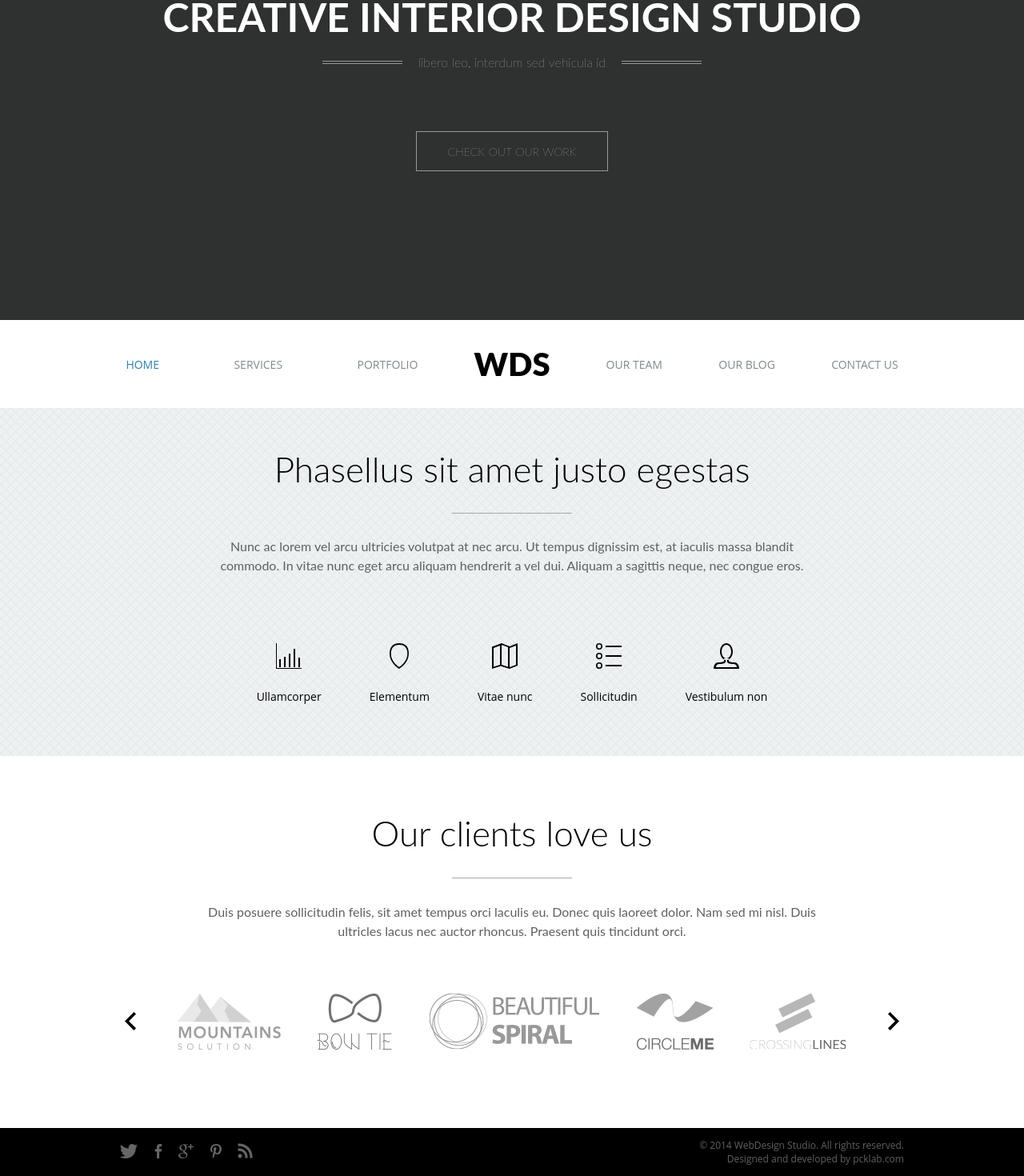
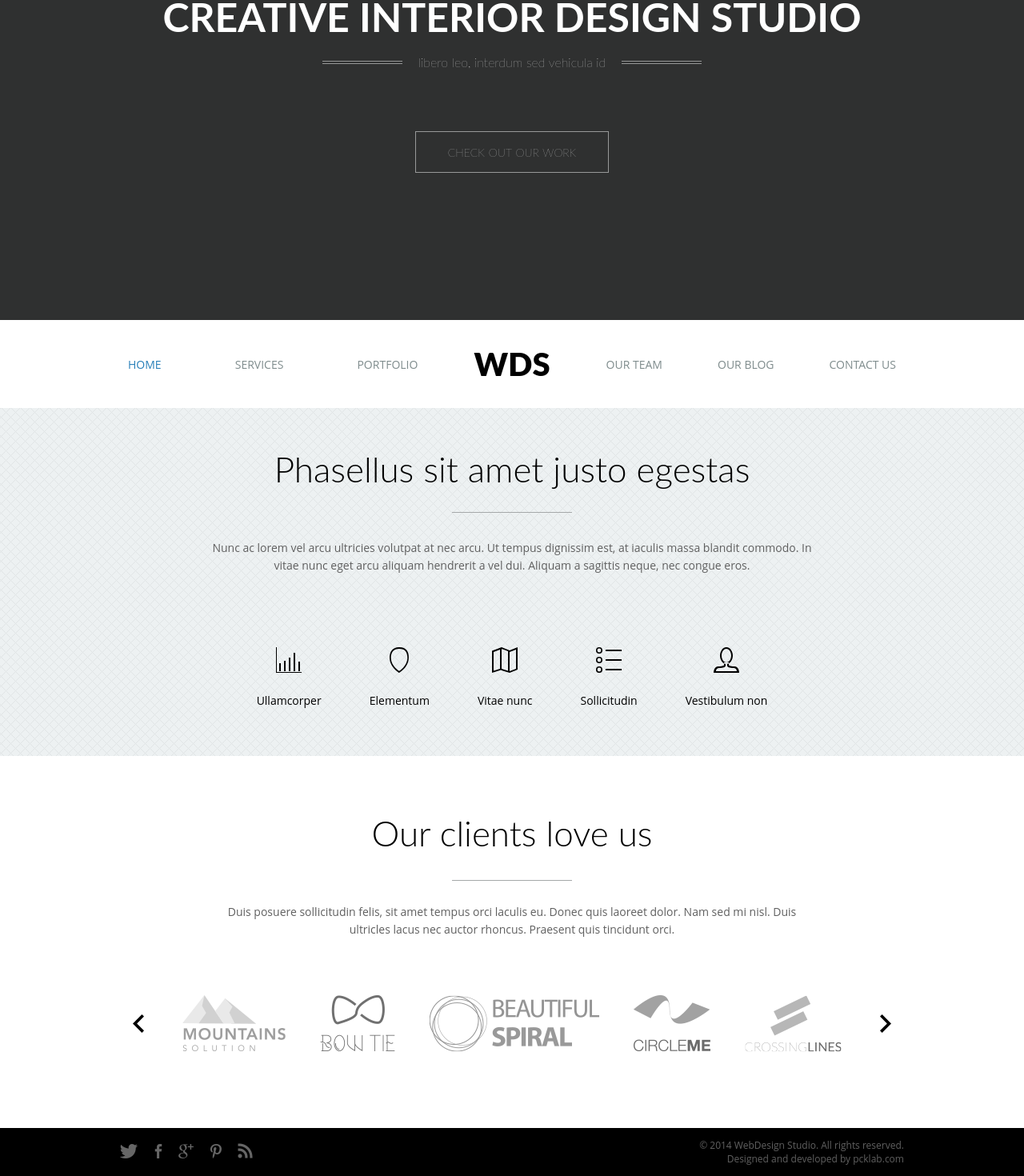
Before and after one commit to Kefir103/wds_pixelperfect, a React app: page / in a window 1280 px wide. Shown: the part 205-1675 px from the top of the page at 80% size. Built offline with nearby package versions, Linux system fonts and the light colour scheme.

Commit message:
Changed padding style to max-width and refactored code closer to BEM

```diff
--- a/public/styles.css
+++ b/public/styles.css
@@ -1,39 +1,44 @@
 .banner {
+  height: 605px;
+  background-color: #2f3030; }
+
+.banner__container {
   box-sizing: border-box;
   display: flex;
   flex-direction: column;
   align-items: center;
-  height: 605px;
-  background-color: #2f3030;
-  color: white;
-  padding: 0 150px; }
-  .banner .banner-text {
+  max-width: 960px;
+  margin: 0 auto;
+  color: white; }
+  .banner__container .banner__container-text {
     text-align: center;
     margin-top: 140px; }
-    .banner .banner-text > p {
+    .banner__container .banner__container-text > p {
       margin: 17px 0;
       font-size: 16px; }
-    .banner .banner-text h1 {
+    .banner__container .banner__container-text h1 {
       font-size: 50px;
       margin: 15px 0; }
-    .banner .banner-text .banner-text-dots {
+    .banner__container .banner__container-text .banner__container-text-dots {
       font-weight: 200; }
-      .banner .banner-text .banner-text-dots:after, .banner .banner-text .banner-text-dots:before {
+      .banner__container .banner__container-text .banner__container-text-dots:after, .banner__container .banner__container-text .banner__container-text-dots:before {
         content: '\2022';
         font-size: 18px;
         margin: 0 12px;
         color: #979898; }
-  .banner .banner-text-lines {
+  .banner__container .banner__container-text-lines {
     font-weight: 200;
     vertical-align: middle; }
-  .banner .svg-lines {
+  .banner__container .svg-lines {
     width: 100px;
     margin: 0 20px;
     padding: 4px 0;
     height: 4px; }
-  .banner .banner-href-wrapper {
-    margin: 60px 0 180px; }
-    .banner .banner-href-wrapper .btn-checkout-work {
+  .banner__container .banner__href {
+    display: flex;
+    align-items: center;
+    justify-content: center;
+    margin: 60px 0 180px;
     height: 50px;
     width: 240px;
     border: 1px solid #979898;
@@ -41,96 +46,98 @@
     background: transparent;
     word-spacing: 1px;
     font: 100 14px Lato;
-      font-stretch: expanded;
     text-decoration: none; }
-      .banner .banner-href-wrapper .btn-checkout-work:hover, .banner .banner-href-wrapper .btn-checkout-work:active, .banner .banner-href-wrapper .btn-checkout-work:visited, .banner .banner-href-wrapper .btn-checkout-work:focus {
+    .banner__container .banner__href:hover, .banner__container .banner__href:active, .banner__container .banner__href:visited, .banner__container .banner__href:focus {
       color: white; }
 
 .homepage-nav_light {
+  width: 100%;
+  height: 110px;
+  background-color: white; }
+
+.homepage-nav_dark {
+  width: 100%;
+  background-color: black; }
+
+.homepage-nav__container {
   box-sizing: border-box;
-  width: 100%;
+  max-width: 960px;
+  height: 100%;
   display: flex;
   flex-direction: row;
   align-items: center;
   justify-content: center;
-  height: 110px;
-  padding: 0 150px;
-  background: white; }
+  margin: 0 auto; }
 
-.homepage-nav_dark {
-  box-sizing: border-box;
-  width: 100%;
-  display: flex;
-  flex-direction: row;
-  align-items: center;
-  justify-content: center;
-  height: 80px;
-  padding: 0 150px;
-  background: black; }
-
-.wds-logo_light-scheme {
+.homepage-nav__wds-logo_lightScheme {
   font-size: 40px;
   font-weight: 900;
   margin: 0 70px;
   color: black; }
 
-.wds-logo_dark-scheme {
+.homepage-nav__wds-logo_darkScheme {
   font-size: 40px;
   font-weight: 900;
   margin: 0 70px;
   color: white; }
 
-.homepage-nav-wrapper {
+.homepage-nav__links {
   display: flex;
   flex-direction: row;
   width: 365px;
   justify-content: space-between; }
 
-.homepage-nav-href {
+.homepage-nav__href {
   font-family: 'Open Sans';
   font-size: 14px;
   text-decoration: none;
   color: #7f8c8d; }
 
-.content__info-box {
+.info-box {
+  height: 435px;
+  background-image: url("./images/background/HomePage_Content_Background.png"); }
+
+.info-box__container {
   box-sizing: border-box;
   display: flex;
   flex-direction: column;
   align-items: center;
-  height: 435px;
-  background-image: url("./images/background/HomePage_Content_Background.png");
-  padding: 0 150px; }
+  max-width: 960px;
+  margin: 0 auto; }
 
-.content__text-wrapper_marginTop50 {
+.info-box__text-wrapper_marginTop50 {
   display: flex;
   flex-direction: column;
   align-items: center;
   justify-content: space-between;
-  width: 775px;
-  height: 100%;
   margin-top: 50px; }
-  .content__text-wrapper_marginTop50 hr {
+  .info-box__text-wrapper_marginTop50 hr {
     width: 150px;
     border: none;
     border-top: 1px solid #a5a8a9;
     color: #a5a8a9; }
 
-.content__text-heading {
+.info-box__text-heading {
   font-family: Lato;
   font-size: 44px;
-  font-weight: 300; }
+  font-weight: 300;
+  margin-bottom: 20px; }
 
-.content__text-desc {
+.info-box__text-desc {
+  font-family: "Open Sans";
+  font-size: 14px;
   color: #606060;
   text-align: center;
-  line-height: 1.5em; }
+  line-height: 1.6em;
+  padding: 0 90px;
+  margin-top: 25px; }
 
 .info-box__icons-wrapper {
   display: flex;
   flex-direction: row;
   width: 100%;
   justify-content: center;
-  margin: 85px 0 65px; }
+  margin: 90px 0 60px; }
 
 .info-box__icon-href {
   display: flex;
@@ -163,16 +170,19 @@
   text-decoration: none;
   transform: scale(1.2); }
 
-.content__clients {
+.clients {
+  height: 465px;
+  background-color: white; }
+
+.clients__container {
   box-sizing: border-box;
   display: flex;
   flex-direction: column;
   align-items: center;
-  height: 465px;
-  background-color: white;
-  padding: 0 150px; }
+  max-width: 960px;
+  margin: 0 auto; }
 
-.content__text-wrapper_marginTop70 {
+.clients__text-wrapper_marginTop70 {
   display: flex;
   flex-direction: column;
   align-items: center;
@@ -180,11 +190,26 @@
   width: 775px;
   height: 100%;
   margin-top: 70px; }
-  .content__text-wrapper_marginTop70 hr {
+  .clients__text-wrapper_marginTop70 hr {
     width: 150px;
     border: none;
     border-top: 1px solid #a5a8a9;
     color: #a5a8a9; }
+
+.clients__text-heading {
+  font-family: Lato;
+  font-size: 44px;
+  font-weight: 300;
+  margin-bottom: 25px; }
+
+.clients__text-desc {
+  font-family: "Open Sans";
+  font-size: 14px;
+  color: #606060;
+  text-align: center;
+  line-height: 1.6em;
+  margin-top: 20px;
+  padding: 0 30px; }
 
 .clients__logos-wrapper {
   display: flex;
@@ -192,7 +217,7 @@
   align-items: center;
   justify-content: space-between;
   width: 100%;
-  margin: 65px 0 95px; }
+  margin: 70px 0 95px; }
   .clients__logos-wrapper .clients__arrow {
     background: none;
     border: none;
--- a/src/client/components/Banner.js
+++ b/src/client/components/Banner.js
@@ -3,24 +3,52 @@ import React from 'react';
 export const Banner = () => {
     return (
         <div className={'banner'}>
-            <div className={'banner-text'}>
-                <p className={'banner-text-dots'}>lorem ipsum</p>
+            <div className={'banner__container'}>
+                <div className={'banner__container-text'}>
+                    <p className={'banner__container-text-dots'}>lorem ipsum</p>
                     <h1>CREATIVE INTERIOR DESIGN STUDIO</h1>
-                <p className={'banner-text-lines'}>
+                    <p className={'banner__container-text-lines'}>
                         <svg className={'svg-lines'}>
-                        <line y1={0} y2={0} x1={0} x2={100} strokeWidth={'1px'} stroke={'white'} />
-                        <line y1={4} y2={4} x1={0} x2={100} strokeWidth={'1px'} stroke={'white'} />
+                            <line
+                                y1={0}
+                                y2={0}
+                                x1={0}
+                                x2={100}
+                                strokeWidth={'1px'}
+                                stroke={'white'}
+                            />
+                            <line
+                                y1={4}
+                                y2={4}
+                                x1={0}
+                                x2={100}
+                                strokeWidth={'1px'}
+                                stroke={'white'}
+                            />
                         </svg>
                         libero leo, interdum sed vehicula id
                         <svg className={'svg-lines'}>
-                        <line y1={0} y2={0} x1={0} x2={100} strokeWidth={'1px'} stroke={'white'} />
-                        <line y1={4} y2={4} x1={0} x2={100} strokeWidth={'1px'} stroke={'white'} />
+                            <line
+                                y1={0}
+                                y2={0}
+                                x1={0}
+                                x2={100}
+                                strokeWidth={'1px'}
+                                stroke={'white'}
+                            />
+                            <line
+                                y1={4}
+                                y2={4}
+                                x1={0}
+                                x2={100}
+                                strokeWidth={'1px'}
+                                stroke={'white'}
+                            />
                         </svg>
                     </p>
                 </div>
-            <div className={'banner-href-wrapper'}>
-                <a href={'#'}>
-                    <button className={'btn-checkout-work'}>CHECK OUT OUR WORK</button>
+                <a href={'#'} className={'banner__href'}>
+                    CHECK OUT OUR WORK
                 </a>
             </div>
         </div>
--- a/src/client/components/NavBar.js
+++ b/src/client/components/NavBar.js
@@ -4,10 +4,12 @@ import { NavLink } from 'react-router-dom';
 export const NavBar = (props) => {
     return (
         <nav className={`homepage-nav_${props.colorScheme}`}>
-            <div className={'homepage-nav-wrapper'}>
+            <div className={`homepage-nav__container`}>
+                <div className={'homepage-nav__links'}>
                     <NavLink
-                    exact to={'/'}
-                    className={'homepage-nav-href'}
+                        exact
+                        to={'/'}
+                        className={'homepage-nav__href'}
                         activeStyle={{
                             color: '#2980b9',
                         }}>
@@ -15,7 +17,7 @@ export const NavBar = (props) => {
                     </NavLink>
                     <NavLink
                         to={'/services'}
-                    className={'homepage-nav-href'}
+                        className={'homepage-nav__href'}
                         activeStyle={{
                             color: '#2980b9',
                         }}>
@@ -23,18 +25,18 @@ export const NavBar = (props) => {
                     </NavLink>
                     <NavLink
                         to={'/portfolio'}
-                    className={'homepage-nav-href'}
+                        className={'homepage-nav__href'}
                         activeStyle={{
                             color: '#2980b9',
                         }}>
                         PORTFOLIO
                     </NavLink>
                 </div>
-            <b className={`wds-logo_${props.colorScheme}-scheme`}>WDS</b>
-            <div className={'homepage-nav-wrapper'}>
+                <b className={`homepage-nav__wds-logo_${props.colorScheme}Scheme`}>WDS</b>
+                <div className={'homepage-nav__links'}>
                     <NavLink
                         to={'/team'}
-                    className={'homepage-nav-href'}
+                        className={'homepage-nav__href'}
                         activeStyle={{
                             color: '#2980b9',
                         }}>
@@ -42,7 +44,7 @@ export const NavBar = (props) => {
                     </NavLink>
                     <NavLink
                         to={'/blog'}
-                    className={'homepage-nav-href'}
+                        className={'homepage-nav__href'}
                         activeStyle={{
                             color: '#2980b9',
                         }}>
@@ -50,13 +52,14 @@ export const NavBar = (props) => {
                     </NavLink>
                     <NavLink
                         to={'/contacts'}
-                    className={'homepage-nav-href'}
+                        className={'homepage-nav__href'}
                         activeStyle={{
                             color: '#2980b9',
                         }}>
                         CONTACT US
                     </NavLink>
                 </div>
+            </div>
         </nav>
     );
 };
--- a/src/client/components/homepage/Content_Clients.js
+++ b/src/client/components/homepage/Content_Clients.js
@@ -7,11 +7,12 @@ import LogoMountainsSolution from '../../../../public/images/logos/Logo_Mountain
 
 export const Content_Clients = () => {
     return (
-        <div className={'content__clients'}>
-            <div className={'content__text-wrapper_marginTop70'}>
-                <div className={'content__text-heading'}>Our clients love us</div>
+        <div className={'clients'}>
+            <div className={'clients__container'}>
+                <div className={'clients__text-wrapper_marginTop70'}>
+                    <div className={'clients__text-heading'}>Our clients love us</div>
                     <hr />
-                <div className={'content__text-desc'}>
+                    <div className={'clients__text-desc'}>
                         Duis posuere sollicitudin felis, sit amet tempus orci laculis eu. Donec quis
                         laoreet dolor. Nam sed mi nisl. Duis ultricles lacus nec auctor rhoncus.
                         Praesent quis tincidunt orci.
@@ -59,5 +60,6 @@ export const Content_Clients = () => {
                     </button>
                 </div>
             </div>
+        </div>
     );
 };
--- a/src/client/components/homepage/Content_InfoBox.js
+++ b/src/client/components/homepage/Content_InfoBox.js
@@ -2,14 +2,15 @@ import React from 'react';
 
 export const Content_InfoBox = () => {
     return (
-        <div className={'content__info-box'}>
-            <div className={'content__text-wrapper_marginTop50'}>
-                <div className={'content__text-heading'}>Phasellus sit amet justo egestas</div>
+        <div className={'info-box'}>
+            <div className={'info-box__container'}>
+                <div className={'info-box__text-wrapper_marginTop50'}>
+                    <div className={'info-box__text-heading'}>Phasellus sit amet justo egestas</div>
                     <hr />
-                <div className={'content__text-desc'}>
-                    Nunc ac lorem vel arcu ultricies volutpat at nec arcu. Ut tempus dignissim est,
-                    at iaculis massa blandit commodo. In vitae nunc eget arcu aliquam hendrerit a
-                    vel dui. Aliquam a sagittis neque, nec congue eros.
+                    <div className={'info-box__text-desc'}>
+                        Nunc ac lorem vel arcu ultricies volutpat at nec arcu. Ut tempus dignissim
+                        est, at iaculis massa blandit commodo. In vitae nunc eget arcu aliquam
+                        hendrerit a vel dui. Aliquam a sagittis neque, nec congue eros.
                     </div>
                 </div>
                 <div className={'info-box__icons-wrapper'}>
@@ -81,5 +82,6 @@ export const Content_InfoBox = () => {
                     </a>
                 </div>
             </div>
+        </div>
     );
 };
--- a/src/client/styles/components/_banner.scss
+++ b/src/client/styles/components/_banner.scss
@@ -1,14 +1,18 @@
 .banner {
+    height: 605px;
+    background-color: #2f3030;
+}
+
+.banner__container {
     box-sizing: border-box;
     display: flex;
     flex-direction: column;
     align-items: center;
-    height: 605px;
-    background-color: #2f3030;
+    max-width: 960px;
+    margin: 0 auto;
     color: white;
-    padding: 0 150px;
 
-    .banner-text {
+    .banner__container-text {
         text-align: center;
         margin-top: 140px;
 
@@ -22,7 +26,7 @@
             margin: 15px 0;
         }
 
-        .banner-text-dots {
+        .banner__container-text-dots {
             font-weight: 200;
             &:after,
             &:before {
@@ -34,7 +38,7 @@
         }
     }
 
-    .banner-text-lines {
+    .banner__container-text-lines {
         font-weight: 200;
         vertical-align: middle;
     }
@@ -46,9 +50,11 @@
         height: 4px;
     }
 
-    .banner-href-wrapper {
+    .banner__href {
+        display: flex;
+        align-items: center;
+        justify-content: center;
         margin: 60px 0 180px;
-        .btn-checkout-work {
         height: 50px;
         width: 240px;
         border: 1px solid #979898;
@@ -56,7 +62,6 @@
         background: transparent;
         word-spacing: 1px;
         font: 100 14px Lato;
-            font-stretch: expanded;
         text-decoration: none;
 
         &:hover,
@@ -67,4 +72,3 @@
         }
     }
 }
-}
--- a/src/client/styles/components/_navbar.scss
+++ b/src/client/styles/components/_navbar.scss
@@ -1,49 +1,47 @@
 .homepage-nav_light {
+    width: 100%;
+    height: 110px;
+    background-color: white;
+}
+
+.homepage-nav_dark {
+    width: 100%;
+    background-color: black;
+}
+
+.homepage-nav__container {
     box-sizing: border-box;
-    width: 100%;
+    max-width: 960px;
+    height: 100%;
     display: flex;
     flex-direction: row;
     align-items: center;
     justify-content: center;
-    height: 110px;
-    padding: 0 150px;
-    background: white;
+    margin: 0 auto;
 }
 
-.homepage-nav_dark {
-    box-sizing: border-box;
-    width: 100%;
-    display: flex;
-    flex-direction: row;
-    align-items: center;
-    justify-content: center;
-    height: 80px;
-    padding: 0 150px;
-    background: black;
-}
-
-.wds-logo_light-scheme {
+.homepage-nav__wds-logo_lightScheme {
     font-size: 40px;
     font-weight: 900;
     margin: 0 70px;
     color: black;
 }
 
-.wds-logo_dark-scheme {
+.homepage-nav__wds-logo_darkScheme {
     font-size: 40px;
     font-weight: 900;
     margin: 0 70px;
     color: white;
 }
 
-.homepage-nav-wrapper {
+.homepage-nav__links {
     display: flex;
     flex-direction: row;
     width: 365px;
     justify-content: space-between;
 }
 
-.homepage-nav-href {
+.homepage-nav__href {
     font-family: 'Open Sans';
     font-size: 14px;
     text-decoration: none;
--- a/src/client/styles/components/homepage/_contentClients.scss
+++ b/src/client/styles/components/homepage/_contentClients.scss
@@ -1,14 +1,18 @@
-.content__clients {
+.clients {
+    height: 465px;
+    background-color: white;
+}
+
+.clients__container {
     box-sizing: border-box;
     display: flex;
     flex-direction: column;
     align-items: center;
-    height: 465px;
-    background-color: white;
-    padding: 0 150px;
+    max-width: 960px;
+    margin: 0 auto;
 }
 
-.content__text-wrapper_marginTop70 {
+.clients__text-wrapper_marginTop70 {
     display: flex;
     flex-direction: column;
     align-items: center;
@@ -25,13 +29,30 @@
     }
 }
 
+.clients__text-heading {
+    font-family: Lato;
+    font-size: 44px;
+    font-weight: 300;
+    margin-bottom: 25px;
+}
+
+.clients__text-desc {
+    font-family: "Open Sans";
+    font-size: 14px;
+    color: #606060;
+    text-align: center;
+    line-height: 1.6em;
+    margin-top: 20px;
+    padding: 0 30px;
+}
+
 .clients__logos-wrapper {
     display: flex;
     flex-direction: row;
     align-items: center;
     justify-content: space-between;
     width: 100%;
-    margin: 65px 0 95px;
+    margin: 70px 0 95px;
 
     .clients__arrow {
         background: none;
--- a/src/client/styles/components/homepage/_contentInfoBox.scss
+++ b/src/client/styles/components/homepage/_contentInfoBox.scss
@@ -1,22 +1,24 @@
 $Background: url('./images/background/HomePage_Content_Background.png');
 
-.content__info-box {
+.info-box {
+    height: 435px;
+    background-image: $Background;
+}
+
+.info-box__container {
     box-sizing: border-box;
     display: flex;
     flex-direction: column;
     align-items: center;
-    height: 435px;
-    background-image: $Background;
-    padding: 0 150px;
+    max-width: 960px;
+    margin: 0 auto;
 }
 
-.content__text-wrapper_marginTop50 {
+.info-box__text-wrapper_marginTop50 {
     display: flex;
     flex-direction: column;
     align-items: center;
     justify-content: space-between;
-    width: 775px;
-    height: 100%;
     margin-top: 50px;
 
     hr {
@@ -27,16 +29,21 @@ $Background: url('./images/background/HomePage_Content_Background.png');
     }
 }
 
-.content__text-heading {
+.info-box__text-heading {
     font-family: Lato;
     font-size: 44px;
     font-weight: 300;
+    margin-bottom: 20px;
 }
 
-.content__text-desc {
+.info-box__text-desc {
+    font-family: "Open Sans";
+    font-size: 14px;
     color: #606060;
     text-align: center;
-    line-height: 1.5em;
+    line-height: 1.6em;
+    padding: 0 90px;
+    margin-top: 25px;
 }
 
 .info-box__icons-wrapper {
@@ -44,7 +51,7 @@ $Background: url('./images/background/HomePage_Content_Background.png');
     flex-direction: row;
     width: 100%;
     justify-content: center;
-    margin: 85px 0 65px;
+    margin: 90px 0 60px;
 }
 
 .info-box__icon-href {
```
Lines whose indentation alone changed are shown as unchanged.
